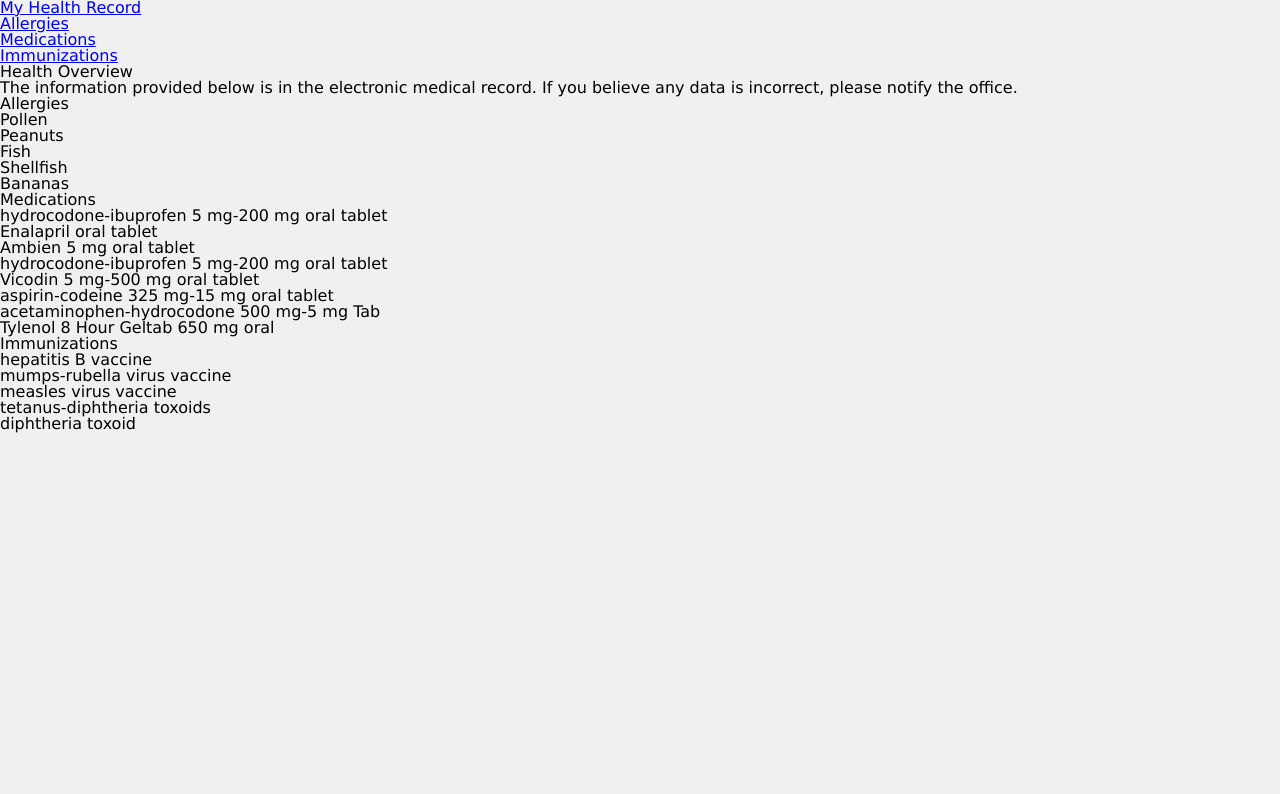
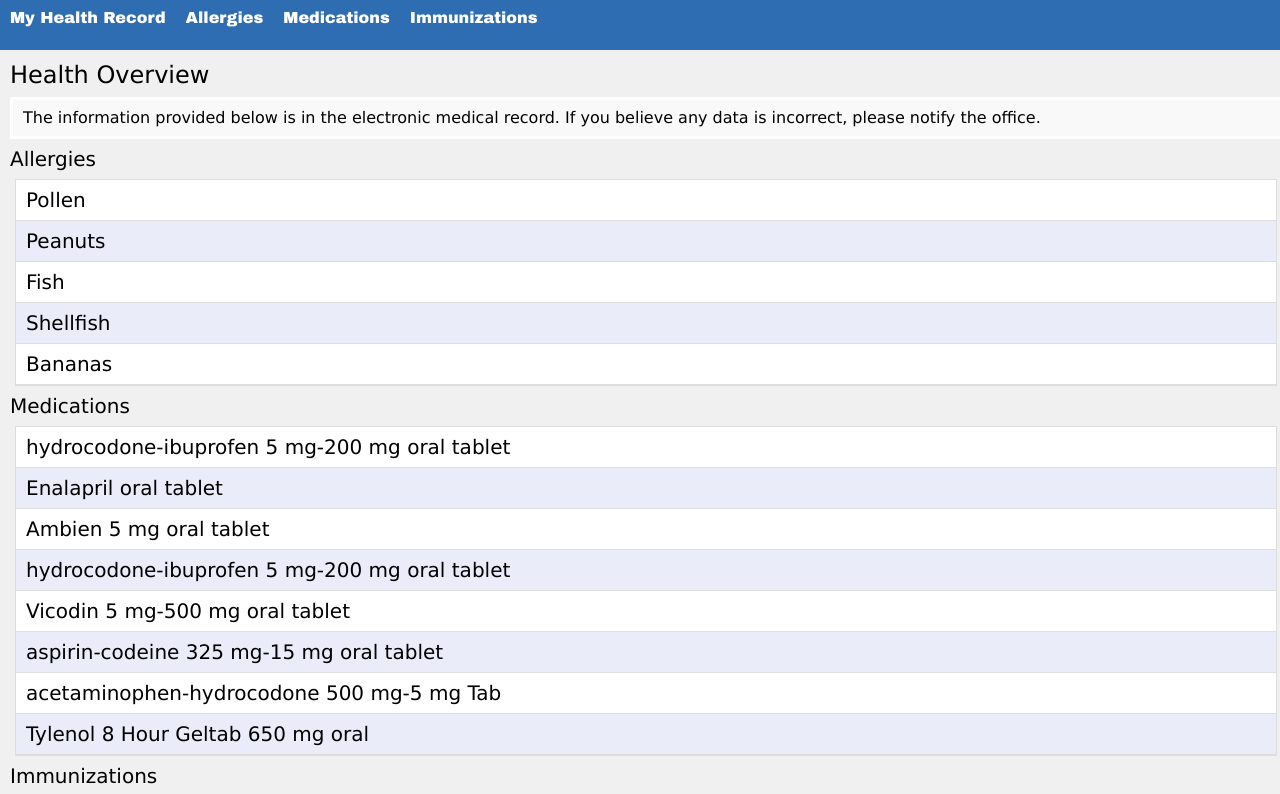
Before and after one commit to realdubb/workspace, a plain HTML site: page feb/oocss-workshop/index.html in a window 1280 px wide. Shown: the top 794 px of the page. Drawn offline with Linux system fonts and the light colour scheme.

Commit message:
Object oriented css sturcture and style applied

```diff
--- a/feb/oocss-workshop/index.html
+++ b/feb/oocss-workshop/index.html
@@ -7,48 +7,48 @@
     <link rel="stylesheet" type="text/css" href="styles.css">
   </head>
   <body>
-    <header>
-      <nav>
-        <div>
-          <ul>
-            <li><a href="index.html">My Health Record</a></li>
-            <li><a href="allergies.html">Allergies</a></li>
-            <li><a href="meds.html">Medications</a></li>
-            <li><a href="immunizations.html">Immunizations</a></li>
+    <header class="Header">
+      <nav class="Nav">
+        <div class="Nav-Items">
+          <ul class="Nav-List">
+            <li class="Nav-Item"><a href="index.html">My Health Record</a></li>
+            <li class="Nav-Item"><a href="allergies.html">Allergies</a></li>
+            <li class="Nav-Item"><a href="meds.html">Medications</a></li>
+            <li class="Nav-Item"><a href="immunizations.html">Immunizations</a></li>
           </ul>
         </div>
       </nav>
     </header>
-    <div>
-      <h1>Health Overview</h1>
-      <p >The information provided below is in the electronic medical record. If you believe any data is incorrect, please notify the office.</p>
-      <h2>Allergies</h2>
-      <ol>
-        <li>Pollen</li>
-        <li>Peanuts</li>
-        <li>Fish</li>
-        <li>Shellfish</li>
-        <li>Bananas</li>
+    <div class="MainContent">
+      <h1 class="MainContent-Title">Health Overview</h1>
+      <p class="MainContent-Notice">The information provided below is in the electronic medical record. If you believe any data is incorrect, please notify the office.</p>
+      <h2 class="MainContent-Subtitle">Allergies</h2>
+      <ol class="OrderedList--striped">
+        <li class="OrderedList-Item">Pollen</li>
+        <li class="OrderedList-Item">Peanuts</li>
+        <li class="OrderedList-Item">Fish</li>
+        <li class="OrderedList-Item">Shellfish</li>
+        <li class="OrderedList-Item">Bananas</li>
       </ol>
-      <h2>Medications</h2>
-      <ol>
-        <li>hydrocodone-ibuprofen 5 mg-200 mg oral tablet</li>
-        <li>Enalapril oral tablet</li>
-        <li>Ambien 5 mg oral tablet</li>
-        <li>hydrocodone-ibuprofen 5 mg-200 mg oral tablet</li>
-        <li>Vicodin 5 mg-500 mg oral tablet</li>
-        <li>aspirin-codeine 325 mg-15 mg oral tablet</li>
-        <li>acetaminophen-hydrocodone 500 mg-5 mg Tab</li>
-        <li>Tylenol 8 Hour Geltab 650 mg oral</li>
+      <h2 class="MainContent-Subtitle">Medications</h2>
+      <ol class="OrderedList--striped">
+        <li class="OrderedList-Item">hydrocodone-ibuprofen 5 mg-200 mg oral tablet</li>
+        <li class="OrderedList-Item">Enalapril oral tablet</li>
+        <li class="OrderedList-Item">Ambien 5 mg oral tablet</li>
+        <li class="OrderedList-Item">hydrocodone-ibuprofen 5 mg-200 mg oral tablet</li>
+        <li class="OrderedList-Item">Vicodin 5 mg-500 mg oral tablet</li>
+        <li class="OrderedList-Item">aspirin-codeine 325 mg-15 mg oral tablet</li>
+        <li class="OrderedList-Item">acetaminophen-hydrocodone 500 mg-5 mg Tab</li>
+        <li class="OrderedList-Item">Tylenol 8 Hour Geltab 650 mg oral</li>
       </ol>
 
-      <h2>Immunizations</h2>
-      <ol>
-        <li>hepatitis B vaccine</li>
-        <li>mumps-rubella virus vaccine</li>
-        <li>measles virus vaccine</li>
-        <li>tetanus-diphtheria toxoids</li>
-        <li>diphtheria toxoid</li>
+      <h2 class="MainContent-Subtitle">Immunizations</h2>
+      <ol class="OrderedList--striped">
+        <li class="OrderedList-Item">hepatitis B vaccine</li>
+        <li class="OrderedList-Item">mumps-rubella virus vaccine</li>
+        <li class="OrderedList-Item">measles virus vaccine</li>
+        <li class="OrderedList-Item">tetanus-diphtheria toxoids</li>
+        <li class="OrderedList-Item">diphtheria toxoid</li>
       </ol>
     </div>
   </body>
--- a/feb/oocss-workshop/styles.css
+++ b/feb/oocss-workshop/styles.css
@@ -1,3 +1,85 @@
 /**
 * TODO: Add your reusable styles here
 */
+
+.ContentWidth{
+  margin-left: auto;
+  margin-right: auto;
+  width: 960px;
+}
+
+.Header{
+  display: inline-block;
+  background-color: #2F6DB2;
+  width: 100%;
+  height: 50px;
+}
+
+.Nav{
+
+}
+
+.Nav-Item{
+  display: block;
+  float: left;
+  padding: 10px;
+  font-family: Arial black;
+}
+
+.Nav-Item a:link{
+  color: white;
+  text-decoration: none;
+}
+
+.MainContent{
+  padding: 10px;
+}
+
+.MainContent-Title{
+  font-size: 24px;
+}
+
+.MainContent-Subtitle{
+  margin-top: 10px;
+  font-size: 20px;
+}
+
+.MainContent-Notice{
+  display: inline-block;
+  border: solid;
+  border-color: white;
+  background-color: #F9F9F9;
+  padding: 10px;
+  margin-top: 10px;
+  width: 100%;
+}
+
+.Notice--success{
+  color: white;
+  background-color: green;
+}
+
+.Notice--danger{
+  background-color: red;
+  color: white;
+}
+
+
+.OrderedList,
+.OrderedList--striped{
+  width: 100%;
+  margin-top: 10px;
+  border: 1px solid #ddd;
+  margin-left: 5px;
+}
+
+.OrderedList-Item{
+  background-color: white;
+  border-bottom: 1px solid #ddd;
+  font-size: 20px;
+  padding: 10px;
+}
+
+.OrderedList--striped > li:nth-child(even){
+  background-color: #EAEDF9;
+}
```
Also changed, not shown: feb/oocss-workshop/allergies.html (+17 -17 lines), feb/oocss-workshop/immunizations.html (+17 -17 lines), feb/oocss-workshop/meds.html (+20 -20 lines).
